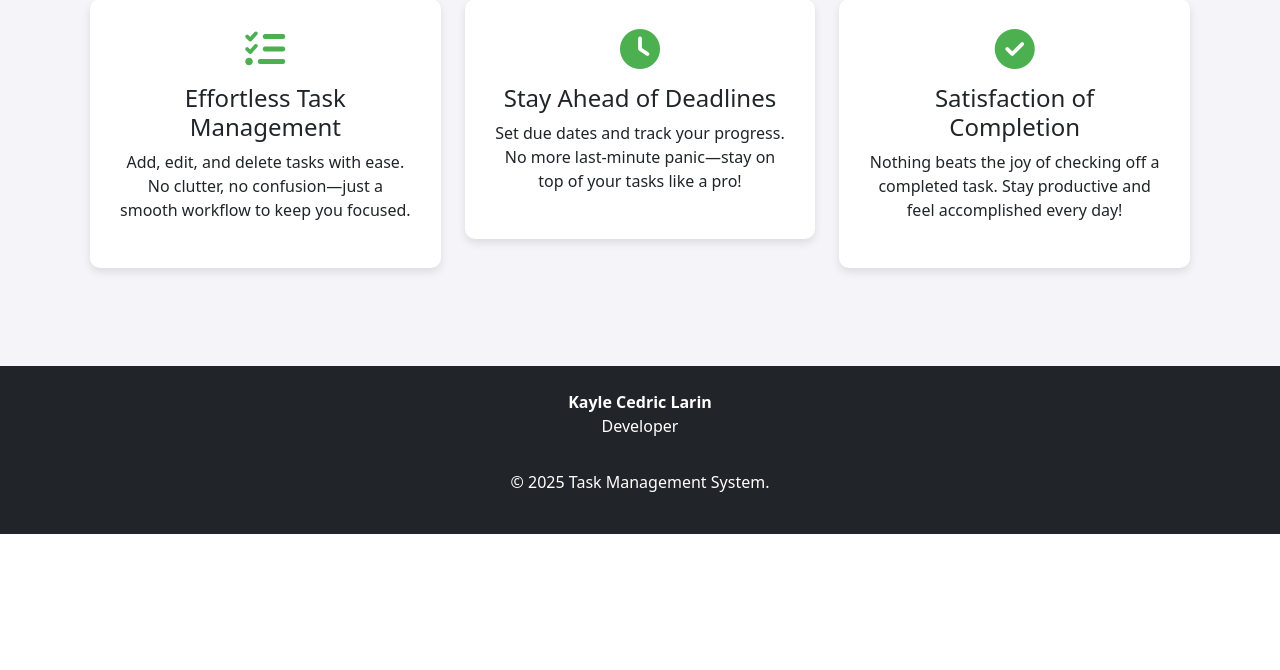
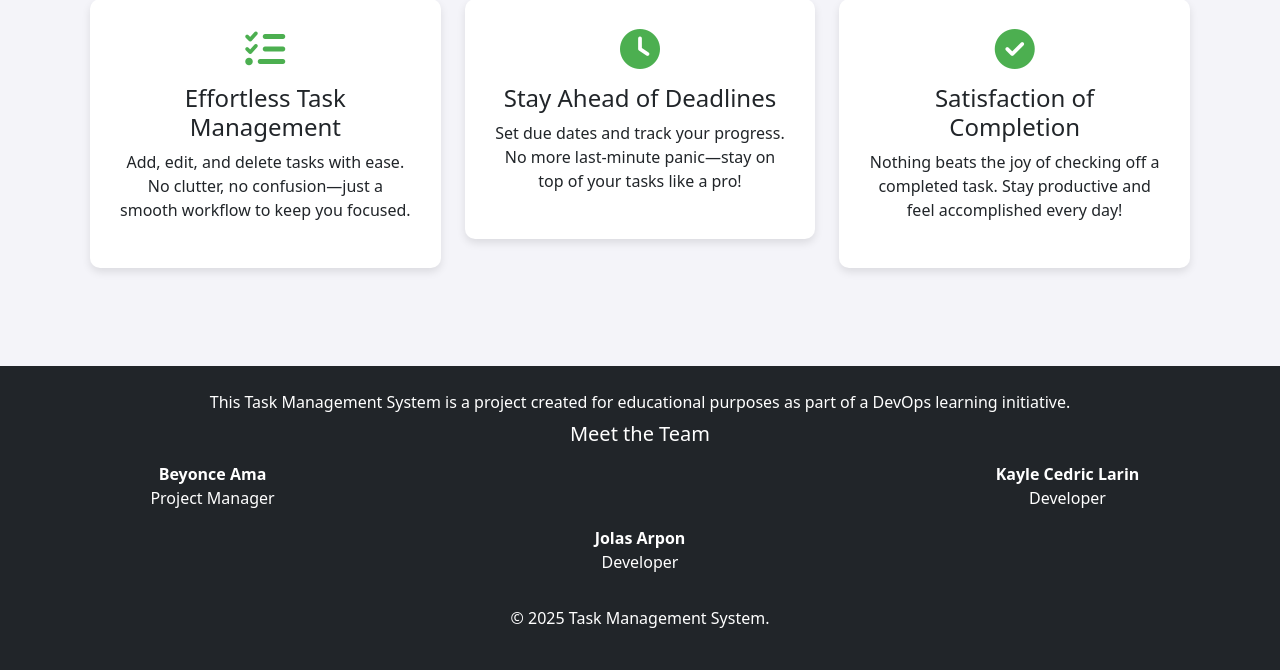
Before and after one commit to beyonce-ama/task-manager, a PHP site: page / in a window 1280 px wide. Shown: the part 374-1044 px from the top of the page. Before the commit the page ends 908 px from the top, so only its background shows below. Run offline with PHP 8.4, Linux system fonts and the light colour scheme; some libraries are stand-ins or nearby versions.

Commit message:
editted by "Jolas Arpon"

```diff
--- a/index.php
+++ b/index.php
@@ -111,10 +111,23 @@
     <!-- Footer -->
     <footer class="footer mt-5 py-4 bg-dark text-white">
         <div class="container text-center">
-
+            <p class="mb-2">This Task Management System is a project created for educational purposes as part of a DevOps learning initiative.</p>
+            <h5 class="mb-3">Meet the Team</h5>
             <div class="row justify-content-center">
                 <div class="col-md-3">
+                    <p><strong>Beyonce Ama</strong><br>Project Manager</p>
+                </div>
+                <div class="col-md-3">
+                    <p><strong></strong><br></p>
+                </div>
+                <div class="col-md-3">
+                    <p><strong></strong><br></p>
+                </div>
+                <div class="col-md-3">
                     <p><strong>Kayle Cedric Larin</strong><br>Developer</p>
+                </div>
+                <div class="col-md-3">
+                    <p><strong>Jolas Arpon</strong><br>Developer</p>
                 </div>
             </div>
             <p class="mt-3">&copy; 2025 Task Management System.</p>
```
